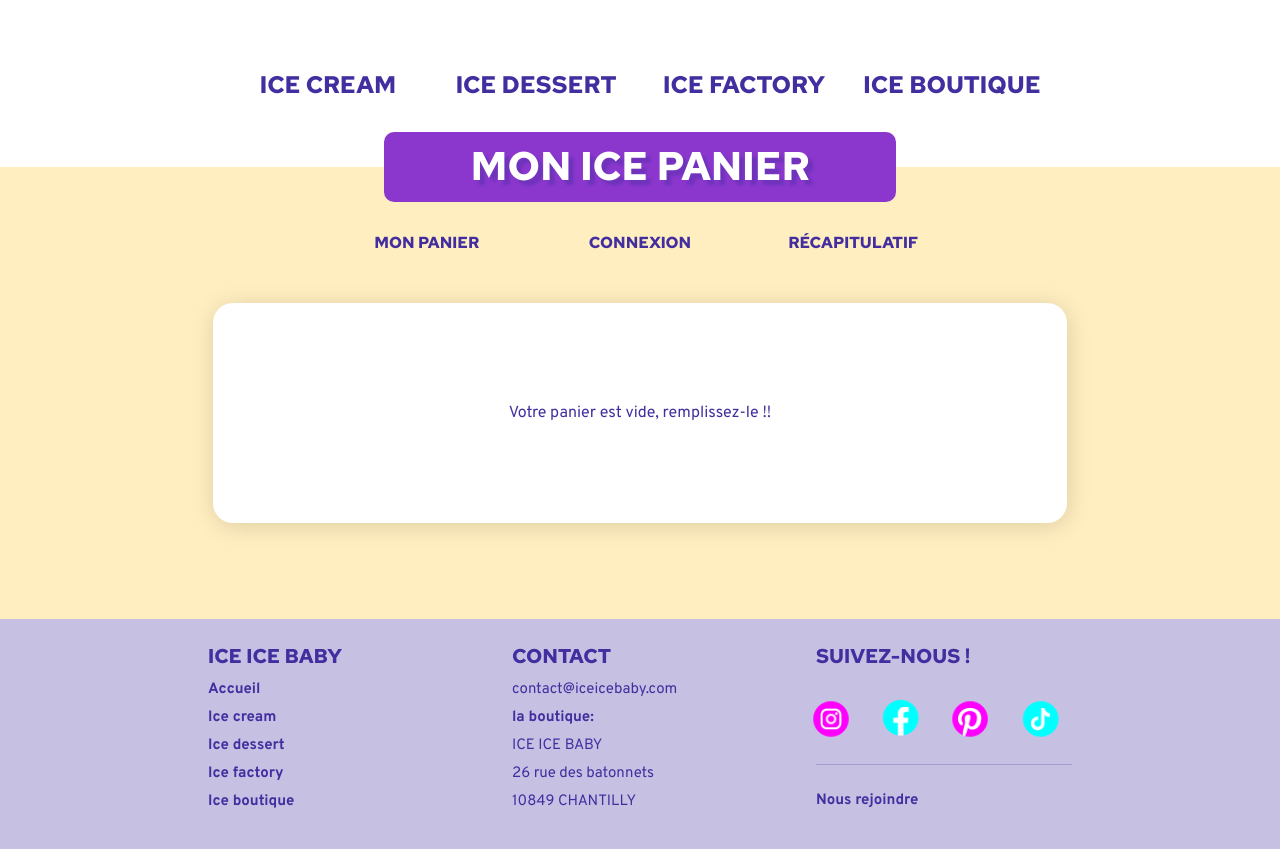
After one commit to CassouDev/Iceicebaby, a Symfony app: template templates/cart/cartRecap.html.twig in a window 1280 px wide. The commit adds this page. Shown: the part 452-1301 px from the top of the page. Run offline with Twig, Linux system fonts and the light colour scheme; the template is opened without the code that fills it, so the values that code supplies are empty; some libraries are stand-ins or nearby versions.

Commit message:
go to cartRecap + home message
message when connexion in the cart

```diff
--- a/public/css/template.css
+++ b/public/css/template.css
@@ -92,6 +92,18 @@ body p {
 }
 .brand img {
     width: 500px;
+}
+/*MESSAGE*/
+#home-message {
+    /* display: none; */
+    position: absolute;
+    top: -150px;
+    width: 50%;
+    left: 25%;
+    z-index: 3;
+}
+.ice-card.fog {
+    box-shadow: inset 20px 20px rgb(255 255 255 / 20%), inset -1px -1px rgb(255 255 255 / 10%), 0px 0px 500px -1px rgb(67 46 160 / 60%);
 }
 /* NAVBAR */
 .collapse.navbar-collapse { /*taille du menu*/
--- a/templates/base.html.twig
+++ b/templates/base.html.twig
@@ -160,8 +160,6 @@
             </div>
         </div>
 
-        {% block javascripts %}
-            {#{{ encore_entry_script_tags('app') }}#}
-        {% endblock %}
+        {% block javascripts %}{% endblock %}
     </body>
 </html>
--- /dev/null
+++ b/templates/cart/cartRecap.html.twig
@@ -0,0 +1,137 @@
+{% extends 'base.html.twig' %}
+
+{% block stylesheets %}
+    <link href="{{ asset('css/template.css') }}" type="text/css" rel="stylesheet">
+    <link href="{{ asset('css/homepage.css') }}" type="text/css" rel="stylesheet">
+    <link href="{{ asset('css/cart.css') }}" type="text/css" rel="stylesheet">
+    <link href="{{ asset('css/account.css') }}" type="text/css" rel="stylesheet">
+    <link href="/your-path-to-fontawesome/css/fontawesome.css" rel="stylesheet">
+{% endblock %}
+
+{% block title %}Mon Ice panier{% endblock %}
+
+{% block betweenNavbars %}
+    <h1 class="row justify-content-md-center">MON ICE PANIER</h1>
+{% endblock %}
+
+{% block navbar2 %}
+    <div class="row second_navbar mt-4 ms-auto me-auto mb-3">
+        <ul class="navbar-nav">
+            <li class="col-md-4 nav-item {{ panier_link }}">MON PANIER</li>
+            <li class="col-md-4 nav-item {{ connexion_link }}">CONNEXION</li>
+            <li class="col-md-4 nav-item {{ recap_link }}">RÉCAPITULATIF</li>
+        </ul>
+    </div>
+{% endblock %}
+
+{% block body %}
+    {% if items | length > 0 %}
+        <div class="container-fluid">
+            <div class="row">
+                <div class="col-md-6 mb-4 ms-auto me-auto progress">
+                    <div class="progress-bar progress-bar-striped progress-bar-animated bg-danger" role="progressbar" style="width: 100%;" aria-valuenow="100" aria-valuemin="0" aria-valuemax="100"></div>
+                </div>
+            </div>
+        </div>
+
+        <div class="container-fluid">
+            <div class="row">
+                <div class="col-md-8 ice-card ms-auto me-auto mb-3 infos-card">
+                    <table class="row table mb-1 text-center">
+                        <thead class="col-md-12">
+                            <tr class="row table-title ps-3 pe-3">
+                                <th class="col-md-2 table-box">ICE ICE</th>
+                                <th class="col-md-3 table-box">DESCRIPTION</th>
+                                <th class="col-md-2 table-box">PRIX UNITAIRE</th>
+                                <th class="col-md-2 table-box">QUANTITÉ</th>
+                                <th class="col-md-2 table-box">TOTAL</th>
+                                <th class="col-md-1">X</th>
+                            </tr>
+                        </thead>
+                        <tbody class="col-md-12 mt-1 ps-3 pe-3">
+                            {% for item in items %}
+                                <tr class="row">
+                                    <td class="col-md-2">
+                                        <img class="d-block me-auto ms-auto" src="../../images/{{ item.product.productMainPicture }}" alt="Photo principale">
+                                    </td>
+                                    <td class="col-md-3" id="item-name">{{ item.product.productName }}</td>
+                                    <td class="col-md-2">{{ item.product.productPrice }}€</td>
+                                    <td class="col-md-2">{{ item.quantity }}</td>
+                                    <td class="col-md-2">{{ item.product.productPrice * item.quantity}}€</td>
+                                    <td class="col-md-1">
+                                        <a href="{{ path('cart_remove', {'id': item.product.id}) }}" class="btn btn-sm btn-info iceice-button mt-0">
+                                            <svg xmlns="http://www.w3.org/2000/svg" width="16" height="16" fill="currentColor" class="bi bi-trash-fill" viewBox="0 0 16 16">
+                                                <path d="M2.5 1a1 1 0 0 0-1 1v1a1 1 0 0 0 1 1H3v9a2 2 0 0 0 2 2h6a2 2 0 0 0 2-2V4h.5a1 1 0 0 0 1-1V2a1 1 0 0 0-1-1H10a1 1 0 0 0-1-1H7a1 1 0 0 0-1 1H2.5zm3 4a.5.5 0 0 1 .5.5v7a.5.5 0 0 1-1 0v-7a.5.5 0 0 1 .5-.5zM8 5a.5.5 0 0 1 .5.5v7a.5.5 0 0 1-1 0v-7A.5.5 0 0 1 8 5zm3 .5v7a.5.5 0 0 1-1 0v-7a.5.5 0 0 1 1 0z"/>
+                                            </svg>
+                                        </a>
+                                    </td>
+                                </tr>
+                            {% endfor %}
+                        </tbody>
+                        <tfoot class="col-md-12 mt-3 ps-3 pe-3">
+                            <tr class="row">
+                                <td class="col-md-9 text-end pe-3" id="total-title">Total (TTC):</td>
+                                <td class="col-md-2"  id="total-price">{{ total }}€</td>
+                            </tr>
+                        </tfoot>
+                    </table>
+                </div>
+            </div>
+        </div>
+
+        <div class="container ms-auto me-auto half-card">
+            <div class="row ice-card me-3 mb-2 infos-card">
+                <div class="col-md-12 ice-card card-title">
+                    <h2>Mes coordonnées</h2>
+                </div>
+                <div class="col-md-12 mt-2 mb-3">
+                    <p><strong>{{ user.userLastname|upper }} {{ user.userName }}</strong></p>
+                    <p><strong>E-mail : </strong>{{ user.userMail }}</p>
+                    <p><strong>Tél. : </strong>{{ user.userPhoneNumber }}</p>
+                    <p><strong>Adresse : </strong>{{ user.userAdress }}</p>
+                    <p>{{ user.userComplement }}</p>
+                    <p>{{ user.userPostcode }} {{ user.userCity }}</p>
+                </div>
+            </div>
+            <div class="row ice-card ms-3 mb-2 infos-card">
+                <div class="col-md-12 ice-card card-title">
+                    <h2>Quand récupérer ma commande ?</h2>
+                </div>
+                <div class="col-md-12 mt-2 mb-2">
+                    <p>Vous serez informé(e)s par e-mail lorsque votre commande sera prête.</p>
+                    <p>Dans votre compte, le statut sera le suivant: <strong>"Commande prête à être récupérée"</strong>.</p>
+                    <p>Venez ensuite la chercher en boutique, entre <strong>8h30</strong> et <strong>19h</strong>, du <strong>lundi</strong> au <strong>samedi</strong> :</p>
+                    <p><strong>ICE ICE BABY</strong></p>
+                    <p>26 rue des batonnets</p>
+                    <p>10849 Chantilly</p>
+                    <br>
+                    <p class="fs-6">Le paiement sera à efféctuer sur place.</p>
+                </div>
+            </div>
+        </div>
+
+        <div class="container ms-auto me-auto pt-2 pb-4">
+            <div class="row">
+                <div class="col">
+                    {% if not app.user %}
+                        <a href="">
+                            <button class="btn btn-info iceice-button mb-3">VALIDER ma commande !</button>
+                        </a>
+                    {% else %}
+                        <a href="">
+                            <button class="btn btn-info iceice-button mb-3">VALIDER ma commande !</button>
+                        </a>
+                    {% endif %}
+                </div>
+            </div>
+        </div>
+    {% else %}
+        <div class="container-fluid">
+            <div class="row">
+                <div class="col-md-8 ice-card ms-auto me-auto mb-5">
+                    <p class="m-0 p-4">Votre panier est vide, remplissez-le !!</p>
+                </div>
+            </div>
+        </div>
+    {% endif %}
+{% endblock %}
```
Also changed, not shown: public/js/CartConnect.js (added, +19 -0 lines), templates/iceicebaby/home.html.twig (+8 -0 lines).
